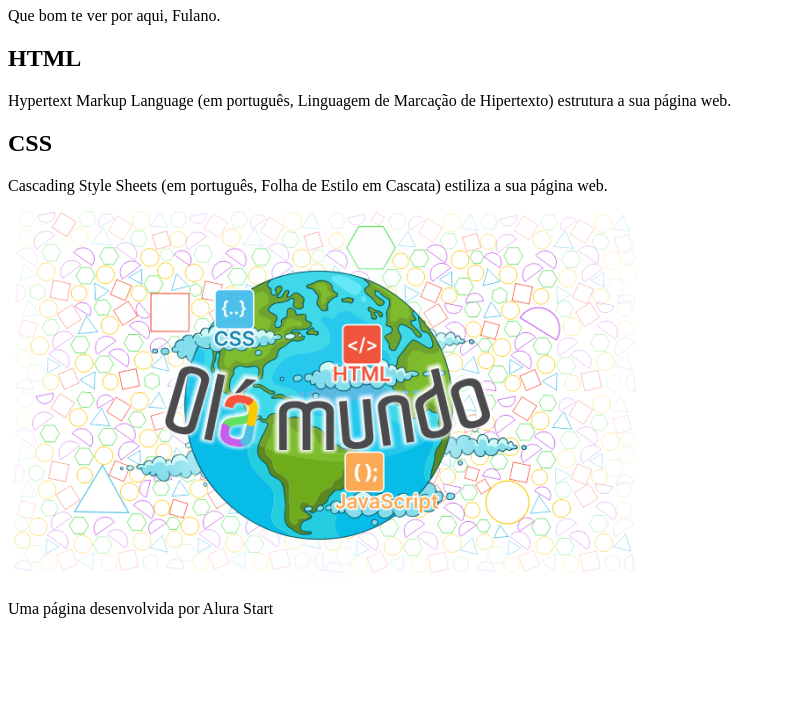
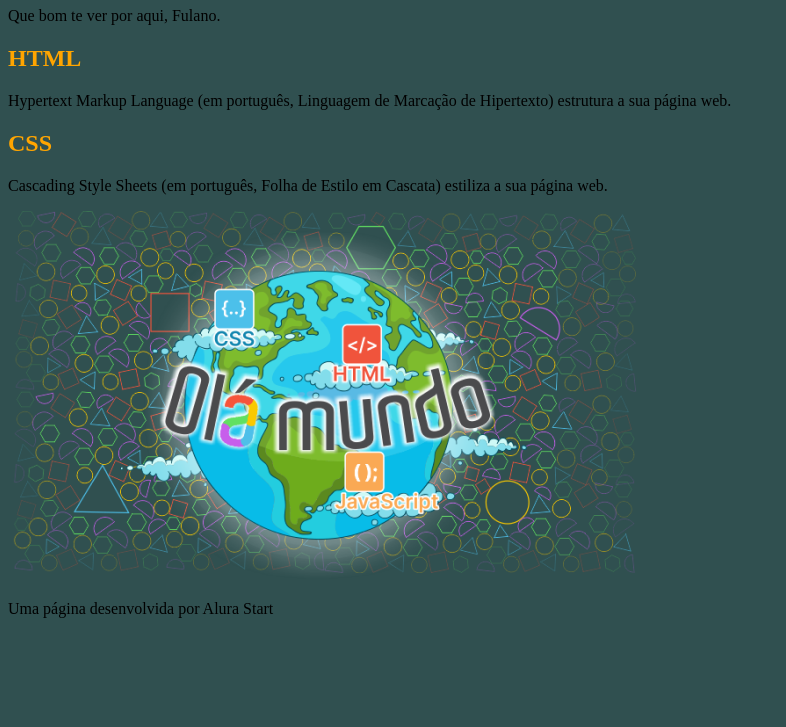
Before and after one commit to SuzanaPrado2022/Hello-World, a plain HTML site: page index.html in a window 1280 px wide. Shown: the part 73-800 px from the top of the page, without its empty margins (0-786 px from the left). Drawn offline with Linux system fonts and the light colour scheme.

Commit message:
background

```diff
--- a/style.css
+++ b/style.css
@@ -1,3 +1,6 @@
 h2{
-
+    color:orange;
 }
+body{
+    background-color: #305050;
+}
```
